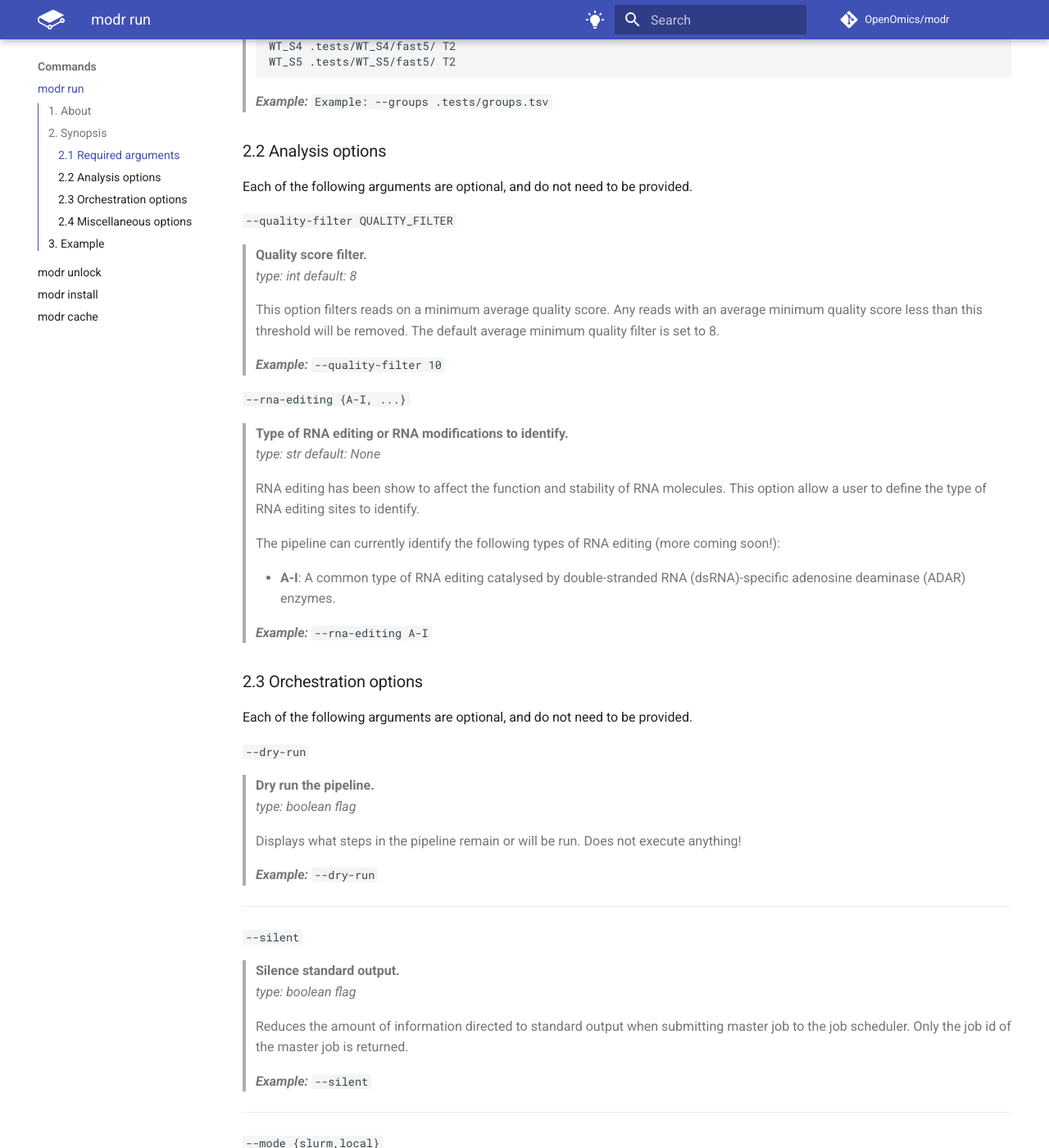
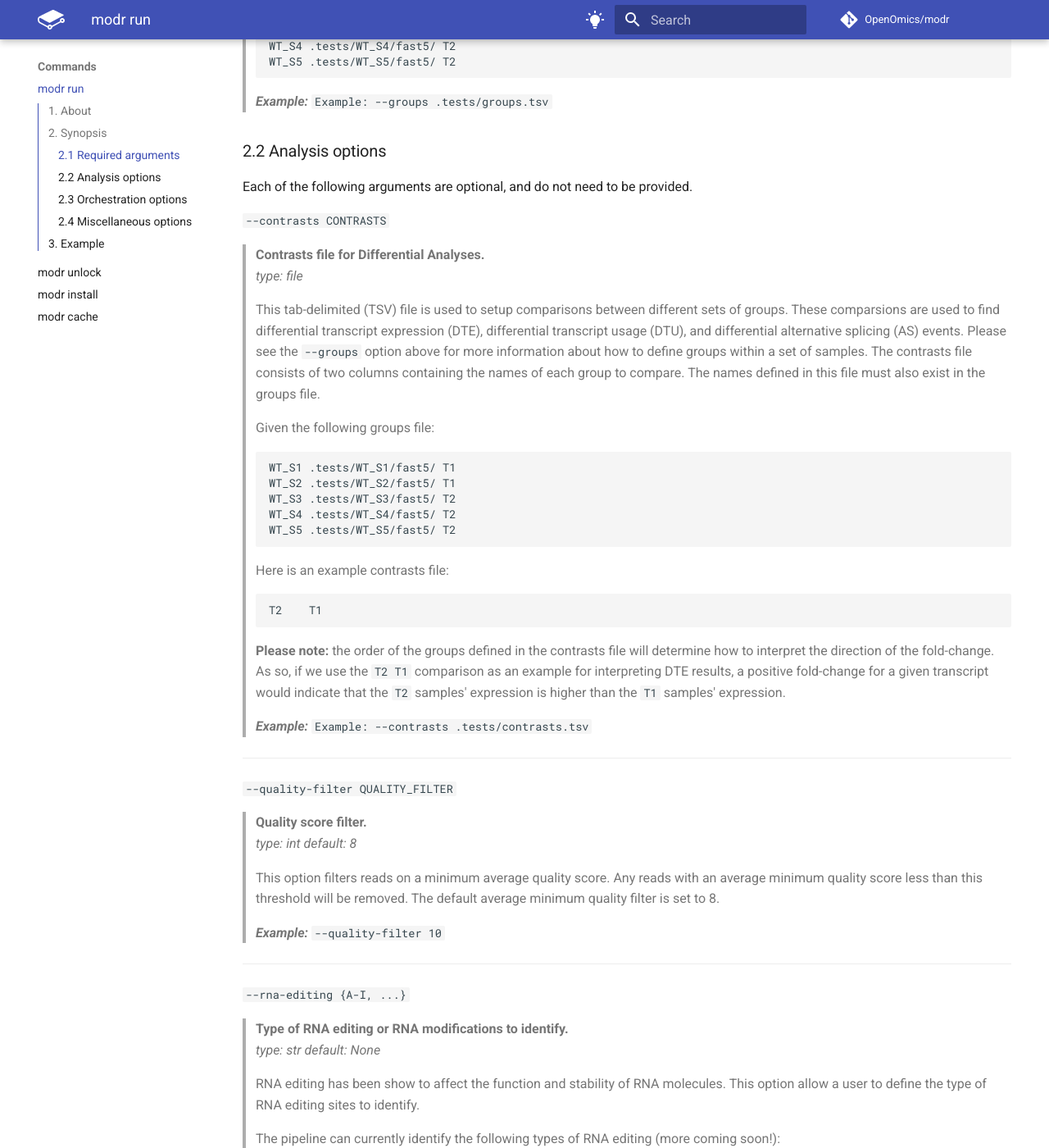
Before and after one commit to OpenOmics/modr, an MkDocs documentation site: the page built from docs/usage/run.md, in a window 1280 px wide and 1400 px high, scrolled down 2423 px. Shown: the whole window at 82% size. Built offline with MkDocs 1.6.1 and Material for MkDocs 9.7.7, drawn with Linux system fonts in a browser that asks for light colours; comment, search, counter and statistics services are not loaded; the version menu is left out; some of the changed text lies outside the part shown.

Commit message:
Adding description for contrasts file

````diff
--- a/docs/usage/run.md
+++ b/docs/usage/run.md
@@ -14,7 +14,7 @@ $ modr run [--help] \
       [--sif-cache SIF_CACHE] [--singularity-cache SINGULARITY_CACHE] \
       [--silent] [--threads THREADS] [--tmp-dir TMP_DIR] \
       [--resource-bundle RESOURCE_BUNDLE] [--use-conda] \
-      [--quality-filter QUALITY_FILTER] \
+      [--contrasts CONTRASTS] [--quality-filter QUALITY_FILTER] \
       [--rna-editing {A-I, ...}] \
       --genome {hg38_41, mm10_M25, mm39_M31} \
       --groups GROUPS \
@@ -85,6 +85,32 @@ Each of the following arguments are required. Failure to provide a required argu
 
 Each of the following arguments are optional, and do not need to be provided.
 
+
+  `--contrasts CONTRASTS`
+> **Contrasts file for Differential Analyses.**
+> *type: file*
+>
+> This tab-delimited (TSV) file is used to setup comparisons between different sets of groups. These comparsions are used to find differential transcript expression (DTE), differential transcript usage (DTU), and differential alternative splicing (AS) events. Please see the `--groups` option above for more information about how to define groups within a set of samples. The contrasts file consists of two columns containing the names of each group to compare. The names defined in this file must also exist in the groups file.
+>
+> Given the following groups file:
+> ```
+> WT_S1	.tests/WT_S1/fast5/	T1
+> WT_S2	.tests/WT_S2/fast5/	T1
+> WT_S3	.tests/WT_S3/fast5/	T2
+> WT_S4	.tests/WT_S4/fast5/	T2
+> WT_S5	.tests/WT_S5/fast5/	T2
+> ```
+>
+> Here is an example contrasts file:
+> ```
+> T2	T1
+> ```
+>
+> **Please note:** the order of the groups defined in the contrasts file will determine how to interpret the direction of the fold-change. As so, if we use the `T2	 T1` comparison as an example for interpreting DTE results, a positive fold-change for a given transcript would indicate that the `T2` samples' expression is higher than the `T1` samples' expression.
+
+> ***Example:*** `Example: --contrasts .tests/contrasts.tsv`
+
+---
   `--quality-filter QUALITY_FILTER`
 > **Quality score filter.**
 > *type: int*
@@ -94,6 +120,7 @@ Each of the following arguments are optional, and do not need to be provided.
 >
 > ***Example:*** `--quality-filter 10`
 
+---
   `--rna-editing {A-I, ...}`
 > **Type of RNA editing or RNA modifications to identify.**
 > *type: str*
````
Also changed, not shown: other parts of docs/usage/run.md (+2 -2 lines).
